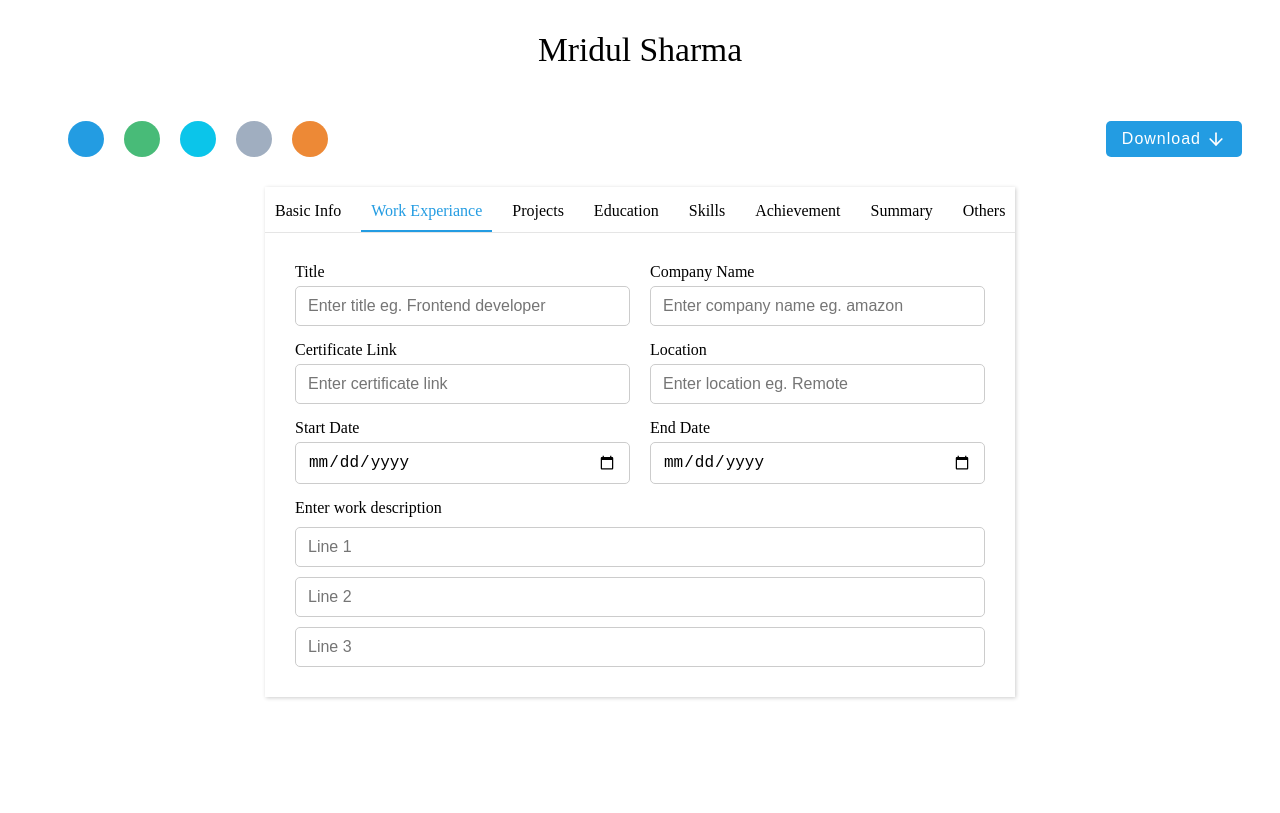
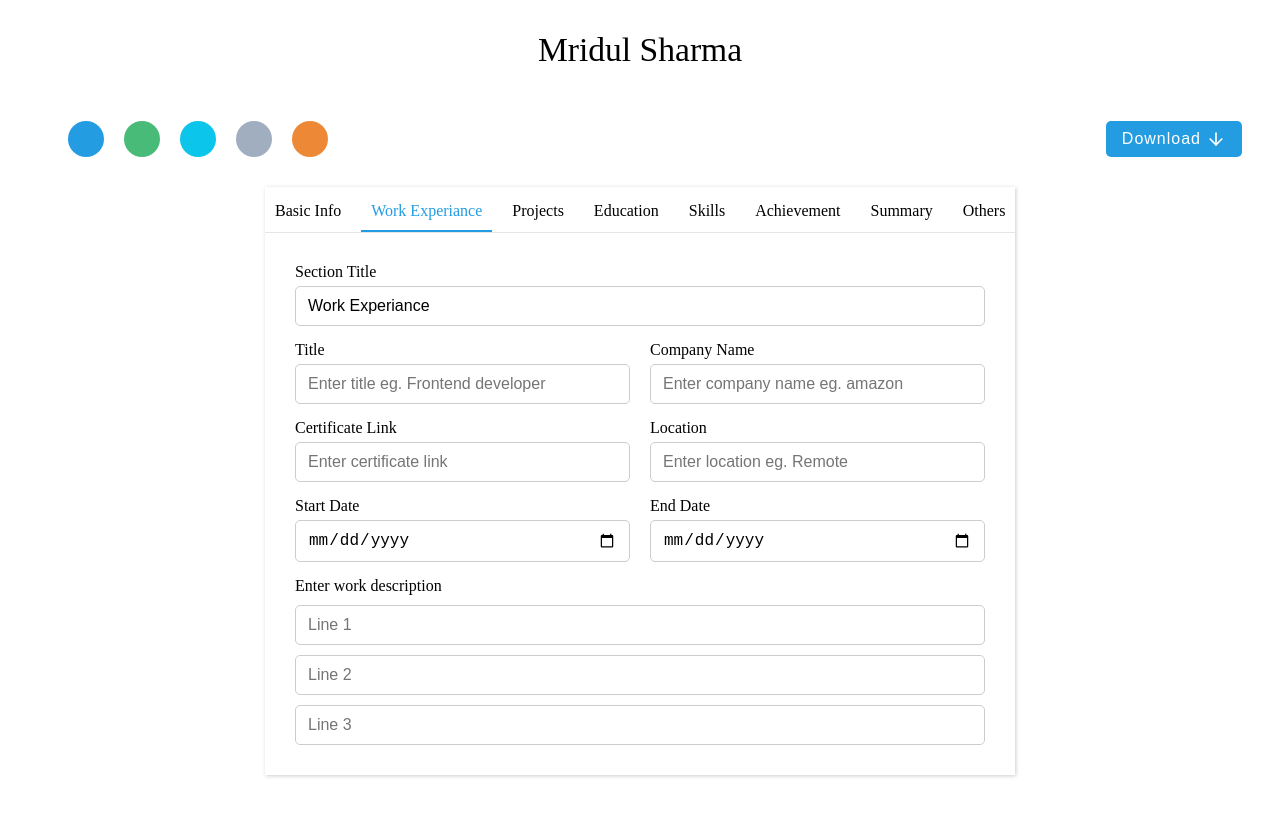
Before and after one commit to engineer-br0/Resume-Builder, a React (Create React App) app: page / in a window 1280 px wide. Both pictures are taken after a click on the element "Work Experiance". Built offline with nearby package versions, Linux system fonts and the light colour scheme.

Commit message:
title in editor useEffect

```diff
--- a/src/components/Body.js
+++ b/src/components/Body.js
@@ -76,7 +76,7 @@ const Body = () =>{
       </div>
       <div className="main">
       <Editor
-      sections = {sections}
+                sections={sections}
       />
       </div>
     </div>
--- a/src/components/Editor.js
+++ b/src/components/Editor.js
@@ -1,11 +1,11 @@
-import React, { useState } from "react";
+import React, { useEffect, useState } from "react";
 import styles from './Editor.module.css'
 import InputControl from "./InputControl";
 
 const Editor = (props) =>{
    const sections = props.sections;
    const [activeSectionKey, setActiveSectionKey] = useState(Object.keys(sections)[0]);
-
+   const [sectionTitle, setSectionTitle] = useState(sections[activeSectionKey].sectionTitle);
    const [values, setValues] = useState({
     // name : sections[activeSectionKey]?.detail?.name || "",
     // title : sections[activeSectionKey]?.detail?.title || "",
@@ -15,6 +15,11 @@ const Editor = (props) =>{
     // phone : sections[activeSectionKey]?.detail?.phone || "",
     points : []
    })
+
+   useEffect(() =>{
+     setSectionTitle(sections[activeSectionKey].sectionTitle);
+
+   },[activeSectionKey])
 
    const handlePointUpdate = (data, key) => {
      //if(!Array.isArray(values.points)) values.points = [];
@@ -102,6 +107,15 @@ const Editor = (props) =>{
    const workExpBody = (
         <div className={styles.detail}>
           <div className={styles.row}>
+          <InputControl
+             label="Section Title"
+             value = {sectionTitle || ""}
+             onChange = {(event) =>{
+              setValues((prev) =>({...prev, sectionTitle: event.target.value}))
+             }}
+          />
+          </div>
+          <div className={styles.row}>
             <InputControl
               label="Title"
               placeholder="Enter title eg. Frontend developer"
@@ -184,6 +198,15 @@ const Editor = (props) =>{
    const projectsBody = (
     <div className={styles.detail}>
       <div className={styles.row}>
+          <InputControl
+             label="Section Title"
+             value = {sectionTitle || ""}
+             onChange = {(event) =>{
+              setValues((prev) =>({...prev, sectionTitle: event.target.value}))
+             }}
+          />
+          </div>
+      <div className={styles.row}>
         <InputControl
           label="Title"
           value={values.title}
@@ -247,6 +270,15 @@ const Editor = (props) =>{
 
   const educationBody = (
         <div className={styles.detail}>
+          <div className={styles.row}>
+          <InputControl
+             label="Section Title"
+             value = {sectionTitle || ""}
+             onChange = {(event) =>{
+              setValues((prev) =>({...prev, sectionTitle: event.target.value}))
+             }}
+          />
+          </div>
            <div className={styles.row}>
              <InputControl
                label="Title"
@@ -290,6 +322,15 @@ const Editor = (props) =>{
 
     const achievementsBody = (
     <div className={styles.detail}>
+      <div className={styles.row}>
+          <InputControl
+             label="Section Title"
+             value = {sectionTitle || ""}
+             onChange = {(event) =>{
+              setValues((prev) =>({...prev, sectionTitle: event.target.value}))
+             }}
+          />
+          </div>
       <div className={styles.column}>
         <label>List your achievements</label>
         <InputControl
@@ -318,6 +359,15 @@ const Editor = (props) =>{
 
     const summaryBody = (
     <div className={styles.detail}>
+      <div className={styles.row}>
+          <InputControl
+             label="Section Title"
+             value = {sectionTitle || ""}
+             onChange = {(event) =>{
+              setValues((prev) =>({...prev, sectionTitle: event.target.value}))
+             }}
+          />
+          </div>
       <InputControl
         label="Summary"
         value={values.summary}
@@ -331,6 +381,15 @@ const Editor = (props) =>{
 
   const othersBody = (
     <div className={styles.detail}>
+      <div className={styles.row}>
+          <InputControl
+             label="Section Title"
+             value = {sectionTitle || ""}
+             onChange = {(event) =>{
+              setValues((prev) =>({...prev, sectionTitle: event.target.value}))
+             }}
+          />
+          </div>
       <InputControl
         label="Other"
         value={values.other}
@@ -363,8 +422,6 @@ const Editor = (props) =>{
      }
    }
 
-
-
   return(
      <>
      <div className={styles.container}>
@@ -381,8 +438,11 @@ const Editor = (props) =>{
        </div>
 
        <div className={styles.body} >
+
         {generateBody()}
        </div>
+
+
      </div>
      </>
   );
```
